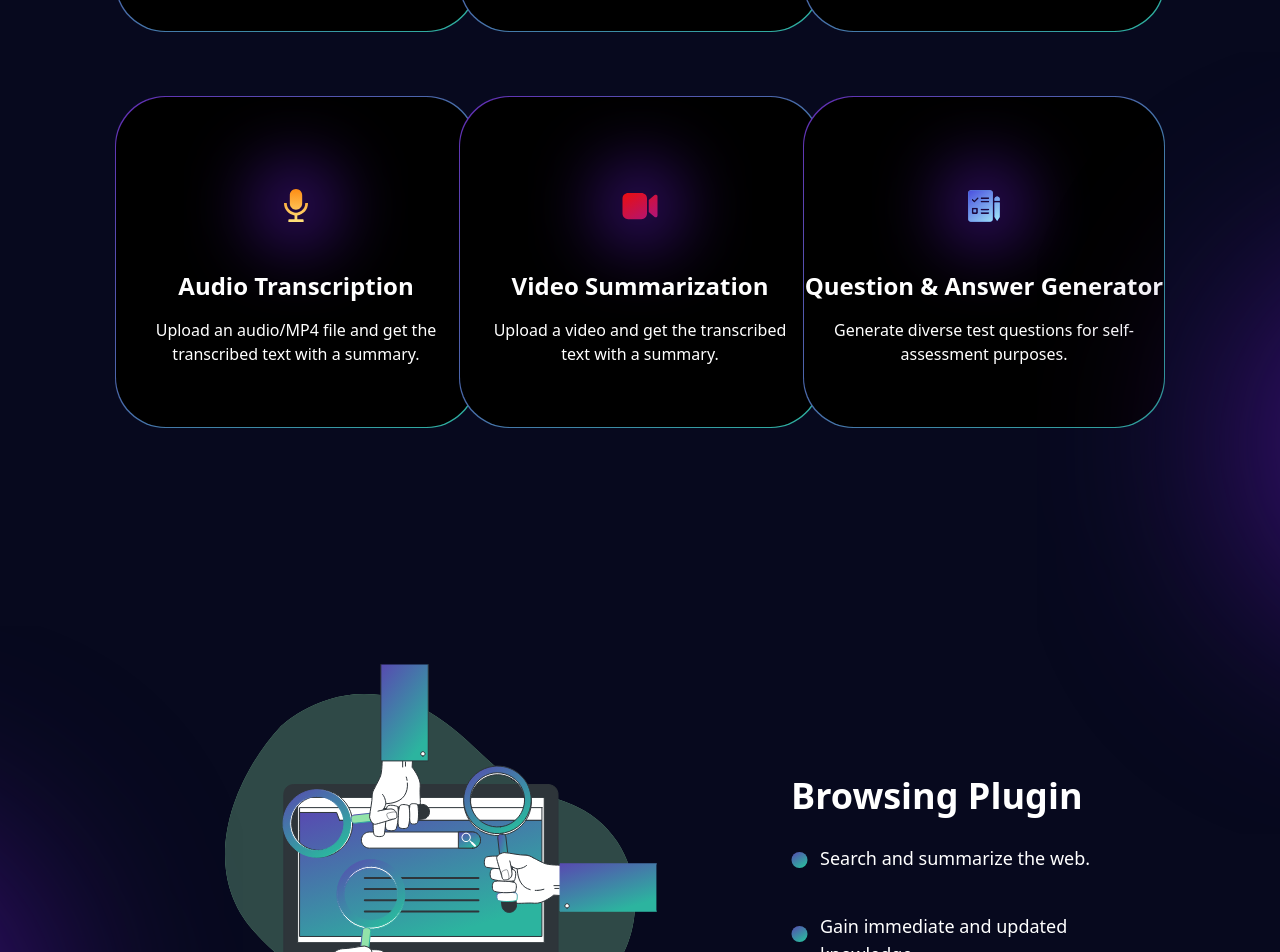
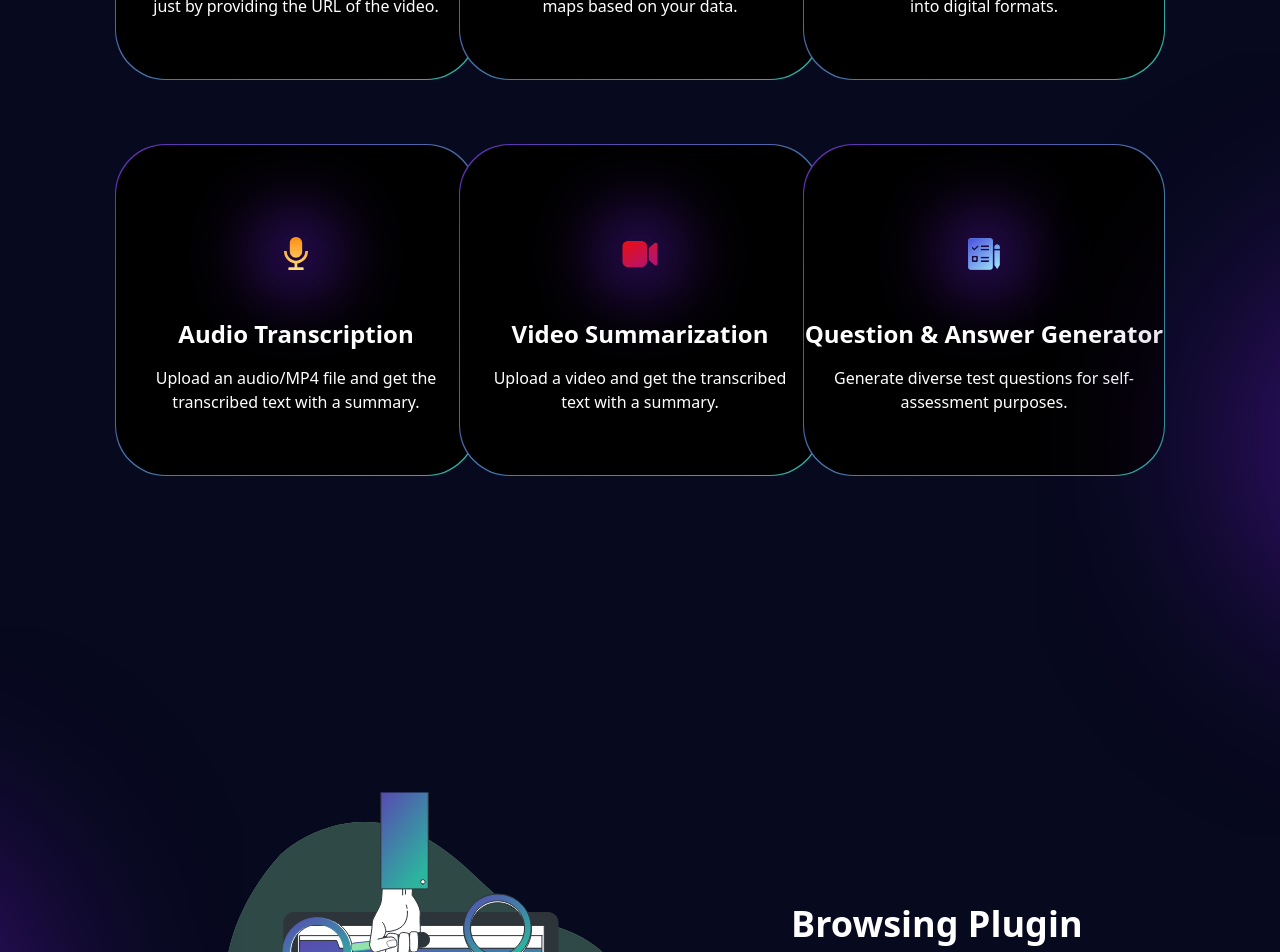
Before and after one commit to shahzaibimran7/GPT-GUIDER, a React (Create React App) app: page / in a window 1280 px wide. Shown: the part 1848-2800 px from the top of the page. Built offline with nearby package versions, Linux system fonts and the light colour scheme.

Commit message:
ui update

```diff
--- a/src/Pages/Feature.jsx
+++ b/src/Pages/Feature.jsx
@@ -13,10 +13,10 @@ import QnAIcon from "../Assets/CardsLogo/qna.svg";
 const Feature = () => {
   return (
     <div className="">
-      <h1 className="text-center text-white font-poppins font-bold lg:mt-12 text-4xl md:text-3xl lg:text-4xl py-[120px]">
+      <h1 className="text-center text-white font-poppins font-bold lg:mt-12 xl:mt-20 text-4xl md:text-3xl lg:text-4xl py-[120px]">
         Features
       </h1>
-      <div className="grid grid-cols-1 sm:grid-cols-2 md:grid-cols-2 lg:mt-8 lg:grid-cols-2 xl:grid-cols-3 gap-x-8 gap-y-8 justify-items-center">
+      <div className="grid grid-cols-1 sm:grid-cols-2 md:grid-cols-2 lg:mt-8 xl:mt-12 lg:grid-cols-2 xl:grid-cols-3 gap-x-8 gap-y-8 justify-items-center">
         <div className="m-4">
           <Card
             title="Browsing Plugin"
--- a/src/components/BrowsingPlugin.jsx
+++ b/src/components/BrowsingPlugin.jsx
@@ -4,7 +4,7 @@ import Ellipse from "../Assets/Ellipse.svg";
 
 const BrowsingPlugin = (props) => {
   return (
-    <div className="flex xl:mt-18 lg:mt-32 w-full xl:gap-20 lg:gap-10">
+    <div className="flex xl:mt-18 lg:mt-32 xl:mt-52 w-full xl:gap-20 lg:gap-10">
       <img src={BrowsingPluginPic} alt="" />
 
       <div className="flex flex-col mt-[200px]">
--- a/src/components/ChatPdf.jsx
+++ b/src/components/ChatPdf.jsx
@@ -3,7 +3,7 @@ import ChatPdfPic from "../Assets/chat-pdf.svg";
 import Ellipse from "../Assets/Ellipse.svg";
 const ChatPdf = (props) => {
   return (
-    <div className="flex xl:mt-18 lg:mt-16 w-full gap-20">
+    <div className="flex xl:mt-20 lg:mt-16 w-full gap-20">
       <div className="flex flex-col mt-7">
         <h1 className="text-white font-poppins text-4xl font-bold leading-[48px] mb-6 whitespace-nowrap">
           Chat With PDF
--- a/src/components/DGPlugin.jsx
+++ b/src/components/DGPlugin.jsx
@@ -3,7 +3,7 @@ import DGPluginPic from "../Assets/dg-plugin.svg";
 import Ellipse from "../Assets/Ellipse.svg";
 const DGPlugin = (props) => {
   return (
-    <div className="flex xl:mt-18 lg:mt-16 w-full xl:gap-20 lg:gap-10">
+    <div className="flex xl:mt-20 lg:mt-16 w-full xl:gap-20 lg:gap-10">
       <div className="flex flex-col mt-7">
         <h1 className="text-white font-poppins text-4xl font-bold leading-[48px] mb-6 whitespace-nowrap">
           Diagram plugin{" "}
--- a/src/components/DocumentOCR.jsx
+++ b/src/components/DocumentOCR.jsx
@@ -3,7 +3,7 @@ import DocumentOCRPic from "../Assets/document-ocr.svg";
 import Ellipse from "../Assets/Ellipse.svg";
 const DocumentOCR = (props) => {
   return (
-    <div className="flex xl:mt-18 lg:mt-16 w-full xl:gap-20 lg:gap-0">
+    <div className="flex xl:mt-[90px] lg:mt-16 w-full xl:gap-20 lg:gap-0">
       <img src={DocumentOCRPic} alt="" />
       <div className="flex flex-col mt-[200px]">
         <h1 className="text-white font-poppins text-4xl font-bold leading-[48px] mb-6 whitespace-nowrap">
--- a/src/components/Footer.jsx
+++ b/src/components/Footer.jsx
@@ -6,7 +6,7 @@ import LinkedIn from "../Assets/Linkedin.svg";
 const Footer = () => {
   return (
     <div className="flex flex-col pb-24">
-      <footer className="flex justify-between xl:mt-18 lg:mt-16 w-full">
+      <footer className="flex justify-between xl:mt-24 lg:mt-16 w-full">
         <a
           href="/"
           className="text-white text-center font-poppins font-semibold text-2xl leading-[32px] pt-2"
--- a/src/components/Transcription.jsx
+++ b/src/components/Transcription.jsx
@@ -4,7 +4,7 @@ import Ellipse from "../Assets/Ellipse.svg";
 
 const Transcription = (props) => {
   return (
-    <div className="flex xl:mt-18 lg:mt-16 w-full xl:gap-20 lg:gap-10">
+    <div className="flex xl:mt-20 lg:mt-16 w-full xl:gap-20 lg:gap-10">
       <img src={TranscriptionPic} alt="" />
 
       <div className="flex flex-col mt-[200px]">
```
